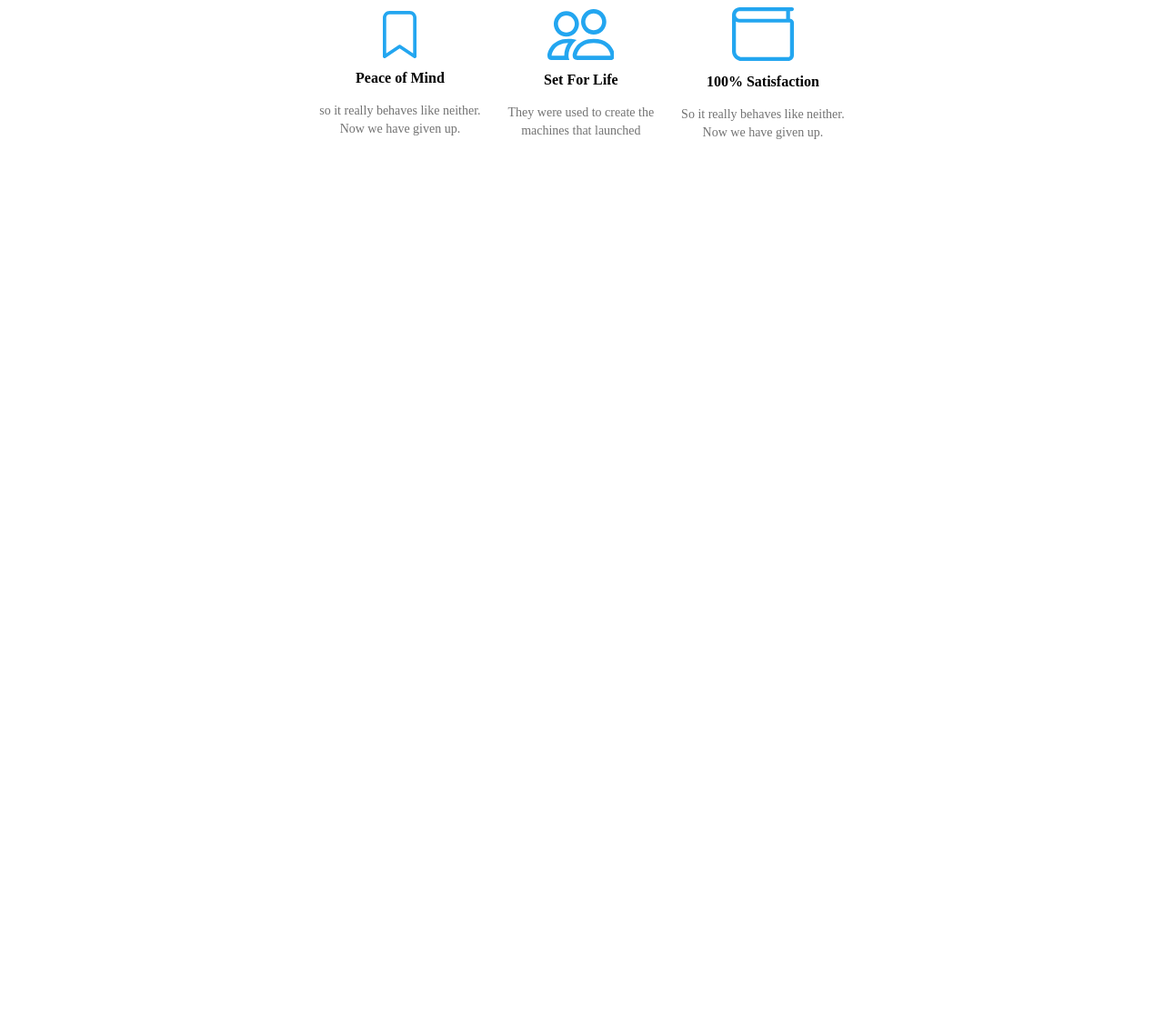
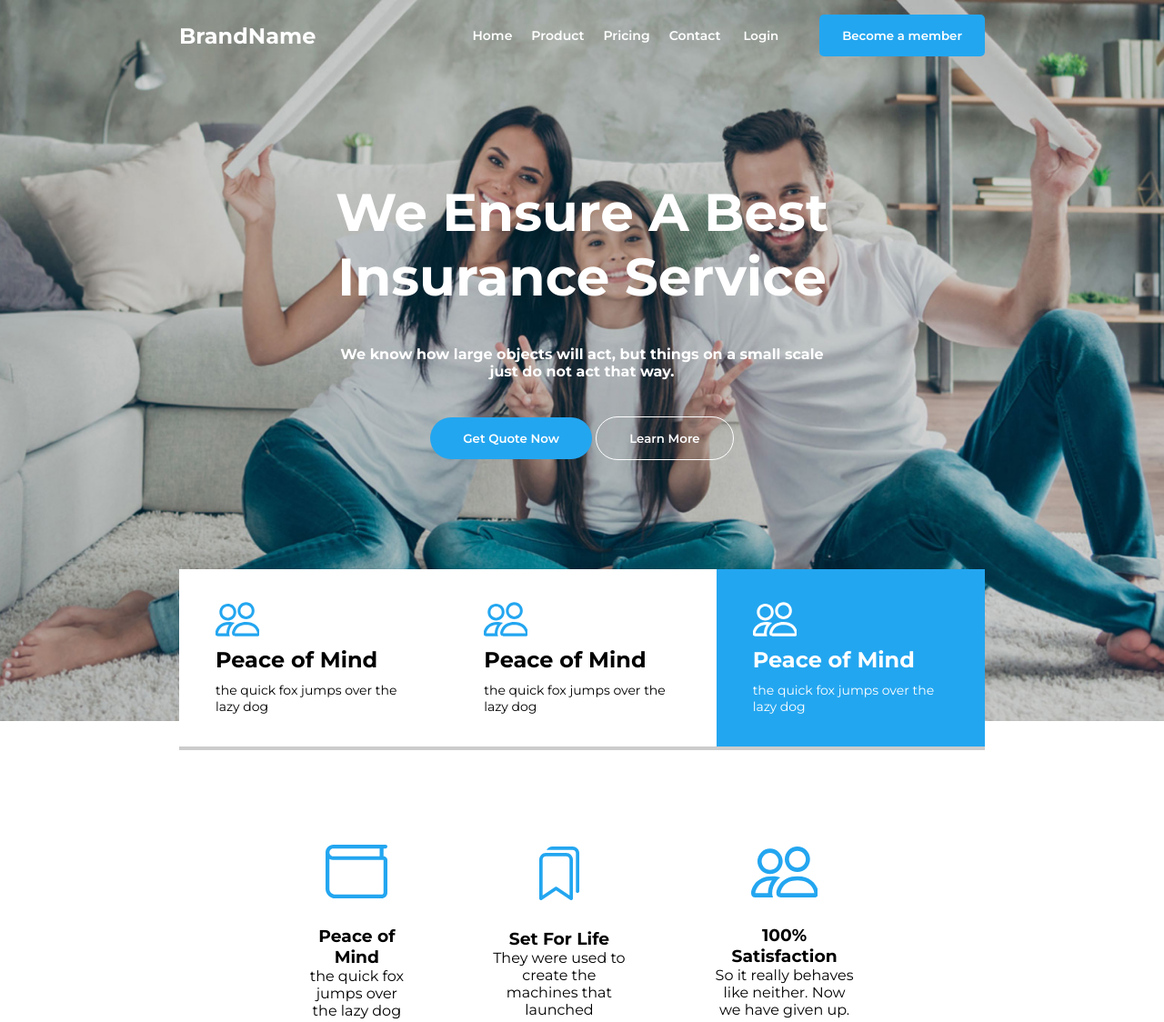
Before and after one commit to SSSVertigo/maket1, a plain HTML site: page maket1/index.html in a window 1280 px wide. Shown: the whole page at 91% size. Before the commit the page ends 800 px from the top, so only its background shows below. Drawn offline with Linux system fonts and the light colour scheme.

Commit message:
обновлено

```diff
--- a/maket1/assets/css/style.css
+++ b/maket1/assets/css/style.css
@@ -1,30 +1,170 @@
-.container{
-    display: flex;
-    justify-content: center;
-    align-items: center;
-    gap: 30px;
+@import url('https://fonts.googleapis.com/css2?family=Montserrat:ital,wght@0,100..900;1,100..900&display=swap');
+
+* {
+  margin: 0;
+  padding: 0;
+  font-family: "Montserrat", sans-serif;
 }
-.text1{
-    text-align: center;
+
+.container {
+  padding: 0 197px;
 }
-.text2{
-    text-align: center;
+
+header {
+  background: url("../img/bgimg.jpg");
+  background-repeat: no-repeat;
+  background-size: cover;
+  max-height: 793px;
+  width: 100%;
+  color: white;
+
 }
-.text3{
-    text-align: center;
+
+nav {
+display: flex;
+padding: 16px 0;
+align-items: center;
+gap: 40px;
+justify-content: space-between;
 }
-p{
-    color: #737373;
-    font-weight: 500;
-    font-size: 14px;
-    line-height: 20px;
+
+.nav {
+  display: flex;
+  align-items: center;
+  font-size: 14px;
+  font-weight: 600;
 }
-h1{
-    font-weight: 700;
-    font-size: 16px;
-    line-height: 24px;
+
+.logo {
+  font-size: 24px;
+  font-weight: bold;
 }
-img{
-    display: block;
-    margin: auto;
+
+ul {
+  display: flex;
+  gap: 21px;
 }
+
+ul li {
+  list-style-type: none;
+}
+
+ul li a {
+  text-decoration: none;
+  color: white;
+}
+
+.log-mem {
+  display: flex;
+  gap: 20px;
+}
+
+button {
+  cursor: pointer;
+  font-weight: 600;
+  border: none;
+  color: white;
+}
+
+nav button {
+  padding: 15px 25px;
+  color: white;
+  border-radius: 5px;
+}
+
+.login-button {
+  background: none;
+
+}
+
+.membership-button, .quote-button {
+  background: #23A6F0;
+}
+
+.quote-button, .learn-more-button {
+  padding: 15px 36px;
+  border-radius: 37px;
+}
+
+.learn-more-button {
+  background: none;
+  border: 1px solid white;
+}
+
+.header-section h1 {
+  font-size: 58px;
+}
+
+.header-section {
+  text-align: center;
+  display: flex;
+  flex-direction: column;
+  align-items: center;
+  margin: 0 auto;
+  width: 695px;
+  gap: 40px;
+  padding: 120px 0 40px;
+}
+
+.header-section h4 {
+  padding: 0 80px;
+}
+
+.cards-header {
+  padding-top: 80px;
+}
+
+.cards-header {
+  display: flex;
+  justify-content: space-between;
+  padding-bottom: 80px;
+}
+
+.card {
+  background-color: white;
+  padding: 35px 40px;
+  color: black;
+  box-shadow: 0px 4px rgba(0,0,0,0.2);
+  display: flex;
+  flex-direction: column;
+  gap: 10px;
+  max-height: 200px;
+  justify-content: center;
+}
+
+.card img {
+  width: 48px;
+  height: 40px;
+}
+
+.card:nth-child(3) {
+  background-color: #23A6F0;
+  color: white;
+}
+
+.card h3 {
+  font-size: 24px;
+}
+
+.card p {
+  font-size: 14px;
+}
+
+.features {
+  display: flex;
+  justify-content: space-between;
+  padding: 96px;
+}
+
+.feature {
+  display: flex;
+  flex-direction: column;
+  justify-content: center;
+  align-items: center;
+  padding: 40px 45.5px;
+  gap: 30px;
+}
+
+.text-feature {
+  text-align: center;
+}
--- a/maket1/index.html
+++ b/maket1/index.html
@@ -1,39 +1,85 @@
-<!DOCTYPE html>
-<html lang="en">
+<html lang="ru">
 <head>
   <meta charset="UTF-8">
   <meta name="viewport" content="width=device-width, initial-scale=1.0">
+  <title>Макет 1</title>
   <link rel="stylesheet" href="./assets/css/style.css">
-    <title>Kaiumov</title>
 </head>
 <body>
+  <header>
     <div class="container">
-        <div class="container1">
-            <img src="./assets/img/img1.svg" alt="">
-            <div class="text1">
-            <h1>Peace of Mind</h1>
-            <p>so it really behaves like neither.
-                <br>Now we have given up. </p>
+    <nav>
+      <div class="logo">BrandName</div>
+      <div class="nav">
+      <ul>
+        <li><a href="#">Home</a></li>
+        <li><a href="#">Product</a></li>
+        <li><a href="#">Pricing</a></li>
+        <li><a href="#">Contact</a></li>
+      </ul>
+      <div class="log-mem">
+      <button class="login-button">Login</button>
+      <button class="membership-button">Become a member</button>
     </div>
       </div>
+    </nav>
+    <section class="header-section">
+      <h1>We Ensure A Best Insurance Service</h1>
+      <h4>We know how large objects will act, but things on a small scale just do not act that way.</h4>
+      <div class="buttons-header">
+      <button class="quote-button">Get Quote Now</button>
+      <button class="learn-more-button">Learn More</button>
+    </div>
+    </section>
+    <section class="cards-header">
+      <div class="card">
+        <img src="./assets/img/Vector-4.svg" alt="">
+        <h3>Peace of Mind</h3>
+        <p>the quick fox jumps over the
+          lazy dog</p>
+      </div>
+      <div class="card">
+        <img src="./assets/img/Vector-5.svg" alt="">
+        <h3>Peace of Mind</h3>
+        <p>the quick fox jumps over the
+          lazy dog</p>
+      </div>
+      <div class="card">
+        <img src="./assets/img/Vector-6.svg" alt="">
+        <h3>Peace of Mind</h3>
+        <p>the quick fox jumps over the
+          lazy dog</p>
+      </div>
+    </section>
+  </header>
 <div class="container">
-        <div class="container2">
-            <img src="./assets/img/img2.svg" alt="">
-            <div class="text2">
-                <h1>Set For Life</h>
-                    <p>They were used to create the
-                    <br>machines that launched </o>
+  <section class="features">
+    <div class="feature">
+      <img src="./assets/img/Vector.svg" alt="">
+      <div class="text-feature">
+        <h3>Peace of Mind</h3>
+        <p>the quick fox jumps over the
+          lazy dog</p>
         </div>
     </div>
-        <div class="container3">
-            <img src="./assets/img/img3.svg" alt="">
-            <div class="text3">
-                <h1>100% Satisfaction</h>
-                    <p>So it really behaves like neither.
-                    <br>Now we have given up. </p>
+    <div class="feature">
+      <img src="./assets/img/icn resize .icn-xl.svg" alt="">
+      <div class="text-feature">
+        <h3>Set For Life</h3>
+        <p>They were used to create the
+            machines that launched </p>
         </div>
     </div>
+    <div class="feature">
+      <img src="./assets/img/Vector-9.svg" alt="">
+      <div class="text-feature">
+      <h3>100% Satisfaction</h3>
+      <p>So it really behaves like neither.
+        Now we have given up. </p>
       </div>
-
+    </div>
+  </section>
+</div>
+<script src="./assets/js/main.js"></script>
 </body>
 </html>
```
Also changed, not shown: maket1/assets/img/Vector-4.svg (added), maket1/assets/img/Vector-5.svg (added), maket1/assets/img/Vector-6.svg (added), maket1/assets/img/Vector-9.svg (added), maket1/assets/img/Vector.svg (added), maket1/assets/img/bgimg.jpg (added), maket1/assets/img/icn resize .icn-xl.svg (added). Lines whose indentation alone changed are shown as unchanged.
